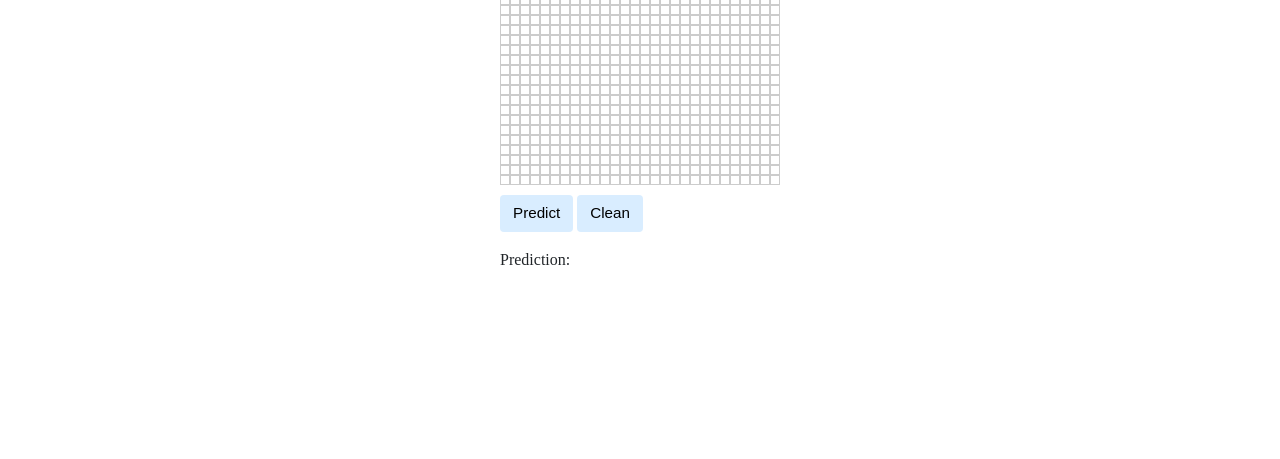
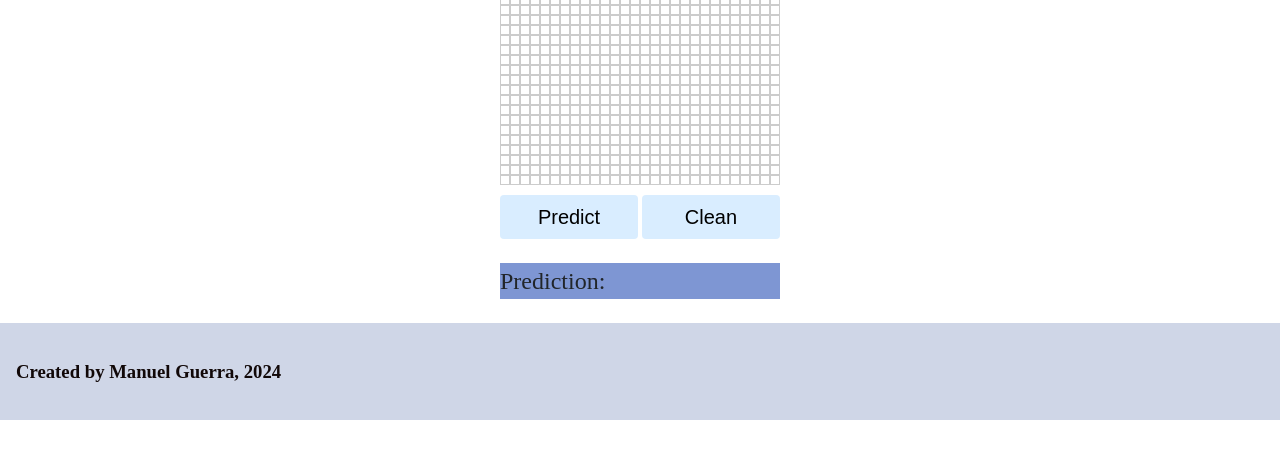
Before and after one commit to ManuelGuerra1987/Digit-Recognition-WebApp, a Flask app: page / in a window 1280 px wide. Shown: the part 234-693 px from the top of the page. Run offline with Flask 3, Linux system fonts and the light colour scheme; parts of the project's set-up code (start-up, migrations or seed data) failed here and were passed over.

Commit message:
Styling 2

```diff
--- a/static/css/style.css
+++ b/static/css/style.css
@@ -14,6 +14,12 @@ body {
     margin-bottom: 1rem;
     padding: 1rem 1rem;
     text-align: center;
+}
+
+.footer {
+    background-color: #cfd6e7;
+    color: #110808;
+    padding: 1rem;
 }
 
 #grid {
@@ -33,6 +39,11 @@ body {
 #prediction-div{
     margin-left: 500px;
     margin-top: 10px;
+    width: 280px;
+    font-weight: 400;
+    font-size: 24px;
+    line-height: 1.5;
+    background-color: #7e96d3;
 }
 
 .grid-square{
@@ -55,4 +66,6 @@ button {
     text-align: center;
     transition: color 0.15s ease-in-out, background-color 0.15s ease-in-out, border-color 0.15s ease-in-out, box-shadow 0.15s ease-in-out;
     vertical-align: middle;
+    width: 138px;
+    font-size: 20px;
 }
--- a/templates/index.html
+++ b/templates/index.html
@@ -19,6 +19,10 @@
         </div>
 
         <div id="prediction-div"><p id="prediction">Prediction: </p></div>
+
+        <div class="footer">
+            <h3>Created by Manuel Guerra, 2024</h1>
+        </div>
     <script src="{{ url_for('static', filename='js/main.js') }}"></script>
 
   </body>
```
